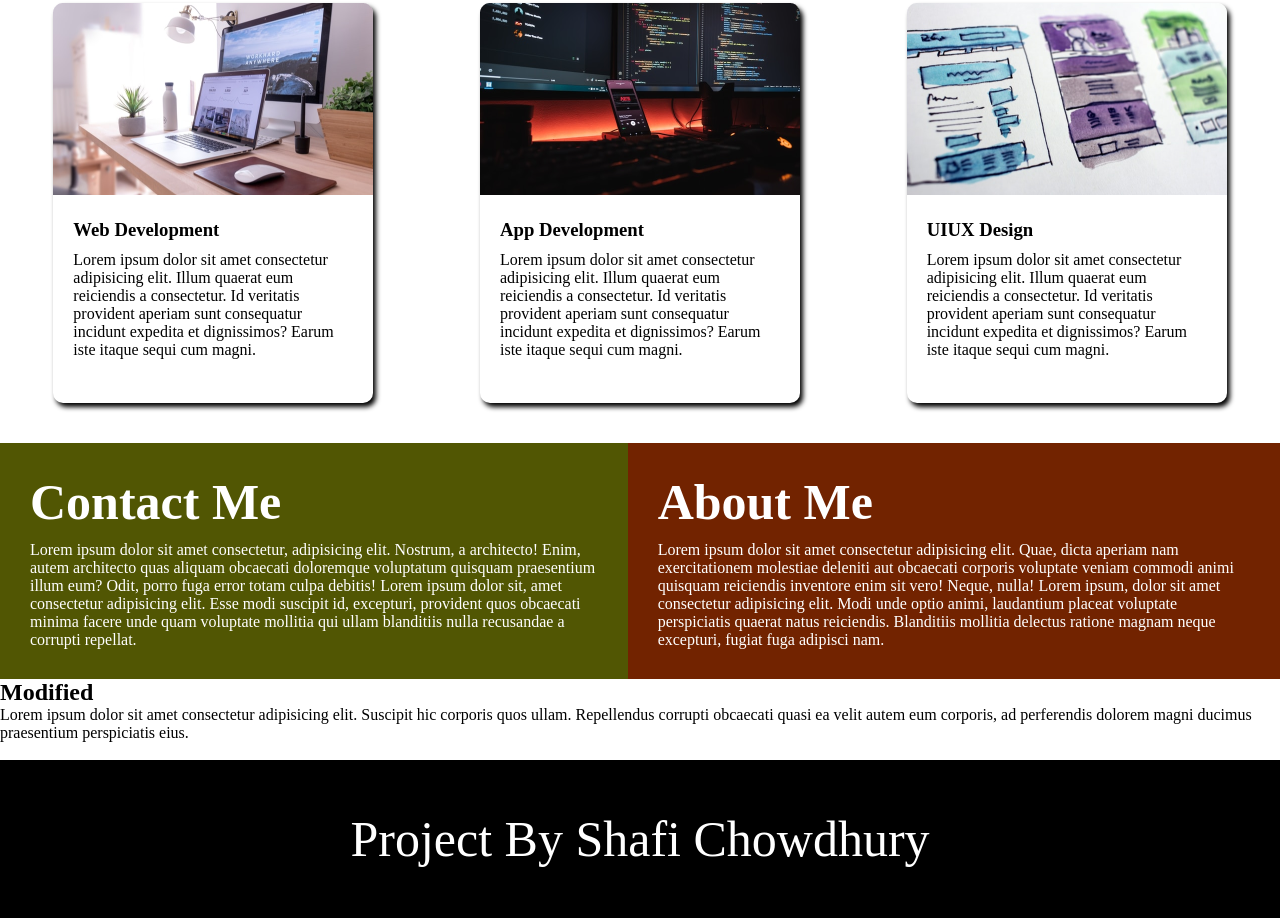
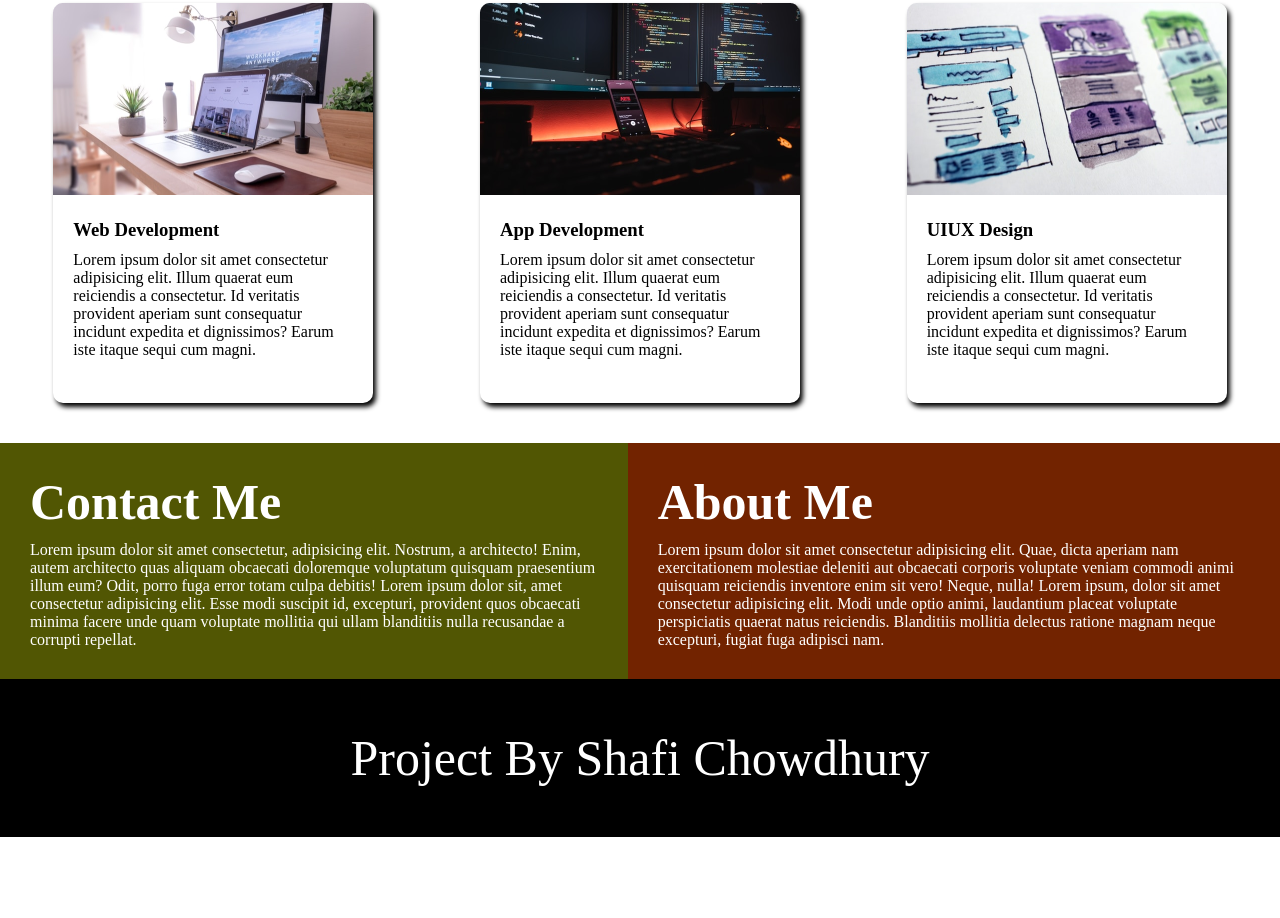
Before and after one commit to shafichy/NEW2, a plain HTML site: page index.html in a window 1280 px wide. Shown: the part 937-1855 px from the top of the page. After the commit the page ends 1774 px from the top, so only its background shows below. Drawn offline with Linux system fonts and the light colour scheme.

Commit message:
delete image and paragraph

```diff
--- a/index.html
+++ b/index.html
@@ -61,11 +61,6 @@
 <p>Lorem ipsum dolor sit amet consectetur adipisicing elit. Quae, dicta aperiam nam exercitationem molestiae deleniti aut obcaecati corporis voluptate veniam commodi animi quisquam reiciendis inventore enim sit vero! Neque, nulla! Lorem ipsum, dolor sit amet consectetur adipisicing elit. Modi unde optio animi, laudantium placeat voluptate perspiciatis quaerat natus reiciendis. Blanditiis mollitia delectus ratione magnam neque excepturi, fugiat fuga adipisci nam.</p>
         </div>
     </section>
-    <div>
-        <h2>Modified</h2>
-        <p>Lorem ipsum dolor sit amet consectetur adipisicing elit. Suscipit hic corporis quos ullam. Repellendus corrupti obcaecati quasi ea velit autem eum corporis, ad perferendis dolorem magni ducimus praesentium perspiciatis eius.</p>
-        <img src="389-mj-1040-kut-eye.jpg" alt="">
-    </div>
     <footer>
         Project By Shafi Chowdhury
     </footer>
```
